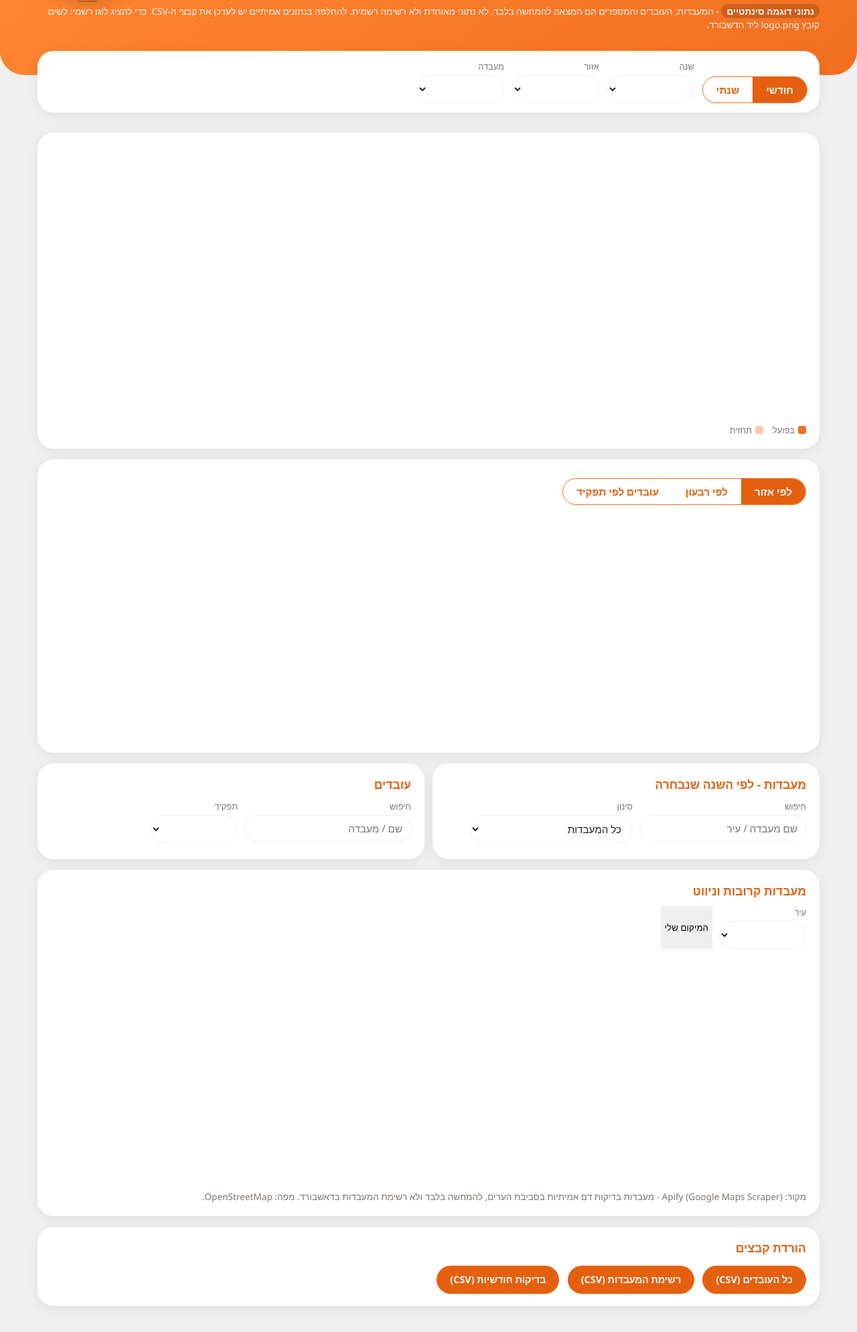
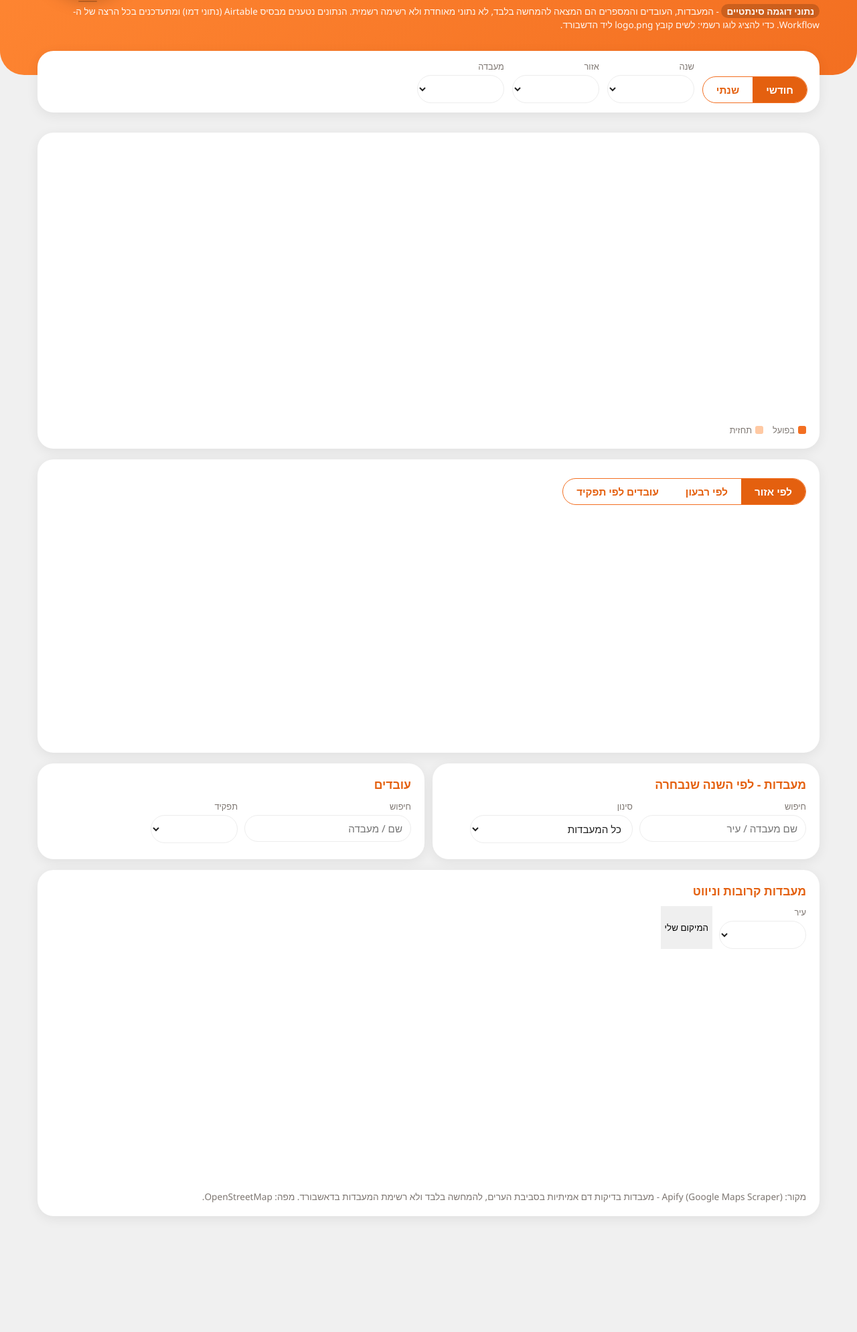
Before and after one commit to ronazeevi/dashboardPractice, a plain HTML site: page dashboard-output/dashboard.template.html in a window 1280 px wide. Shown: the part 173-2162 px from the top of the page at 67% size. After the commit the page ends 2029 px from the top, so only its background shows below. Drawn offline with Linux system fonts and the light colour scheme.

Commit message:
Add files via upload

```diff
--- a/dashboard-output/dashboard.template.html
+++ b/dashboard-output/dashboard.template.html
@@ -99,7 +99,7 @@ a.btn{display:inline-block;padding:10px 20px;border-radius:99px;background:var(-
       <div id="date" class="note"></div>
     </div>
   </div>
-  <div class="note"><b>נתוני דוגמה סינתטיים</b> - המעבדות, העובדים והמספרים הם המצאה להמחשה בלבד, לא נתוני מאוחדת ולא רשימה רשמית. להחלפה בנתונים אמיתיים יש לעדכן את קבצי ה-CSV. כדי להציג לוגו רשמי: לשים קובץ logo.png ליד הדשבורד.</div>
+  <div class="note"><b>נתוני דוגמה סינתטיים</b> - המעבדות, העובדים והמספרים הם המצאה להמחשה בלבד, לא נתוני מאוחדת ולא רשימה רשמית. הנתונים נטענים מבסיס Airtable (נתוני דמו) ומתעדכנים בכל הרצה של ה-Workflow. כדי להציג לוגו רשמי: לשים קובץ logo.png ליד הדשבורד.</div>
 </div></header>
 <main>
   <div class="bar">
@@ -156,15 +156,9 @@ a.btn{display:inline-block;padding:10px 20px;border-radius:99px;background:var(-
     <div class="note">מקור: Apify (Google Maps Scraper) - מעבדות בדיקות דם אמיתיות בסביבת הערים, להמחשה בלבד ולא רשימת המעבדות בדאשבורד. מפה: OpenStreetMap.</div>
   </section>
 
-  <section class="card">
-    <h2>הורדת קבצים</h2>
-    <a class="btn" href="workers.csv" download>כל העובדים (CSV)</a>
-    <a class="btn" href="labs.csv" download>רשימת המעבדות (CSV)</a>
-    <a class="btn" href="monthly_tests.csv" download>בדיקות חודשיות (CSV)</a>
-  </section>
 </main>
 <script>
-let D = __DATA__; // null = no embedded data; filled from Airtable by the token panel
+let D = __DATA__; // data is embedded at build time from Airtable
 const A = __APIFY__; // [city, name, address, lat, lng, phone, rating] from Apify
 const MN = ['ינו','פבר','מרץ','אפר','מאי','יונ','יול','אוג','ספט','אוק','נוב','דצמ'];
 const LAST = {y:2026,m:10};
```
